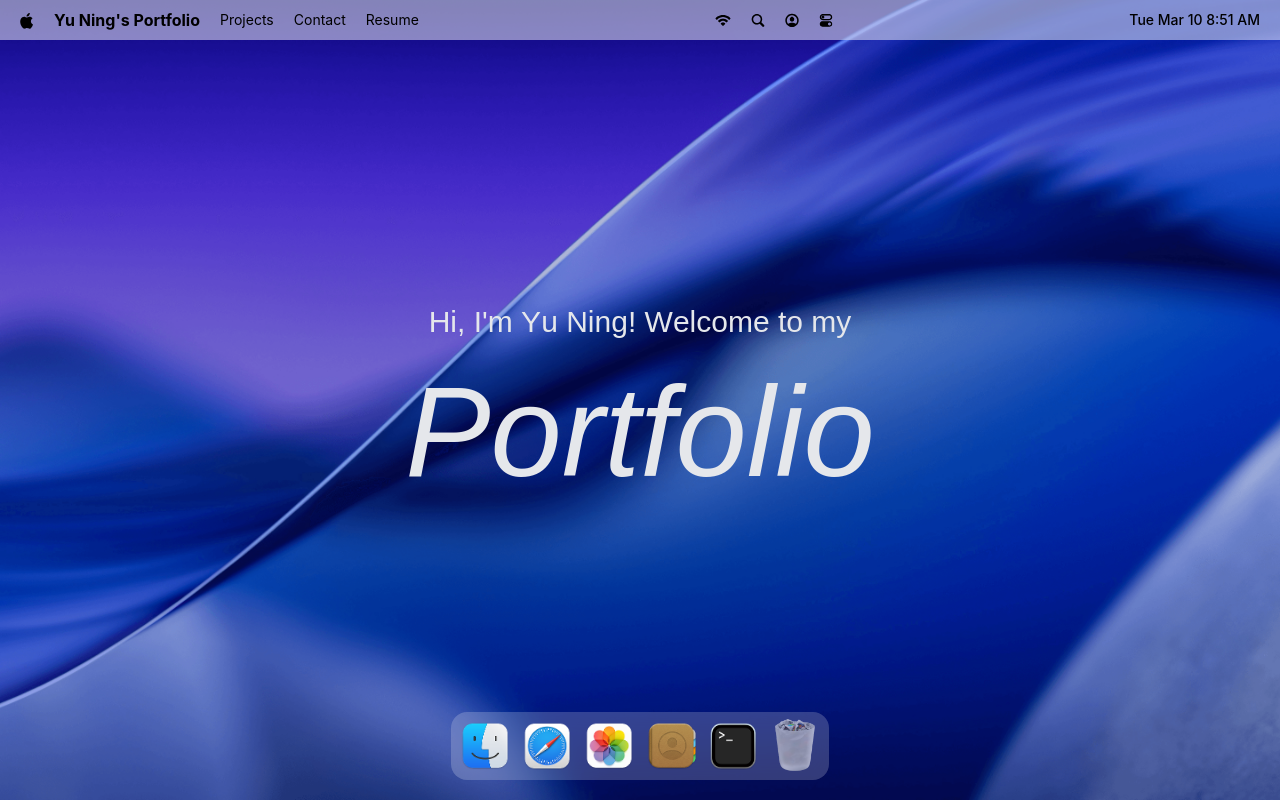
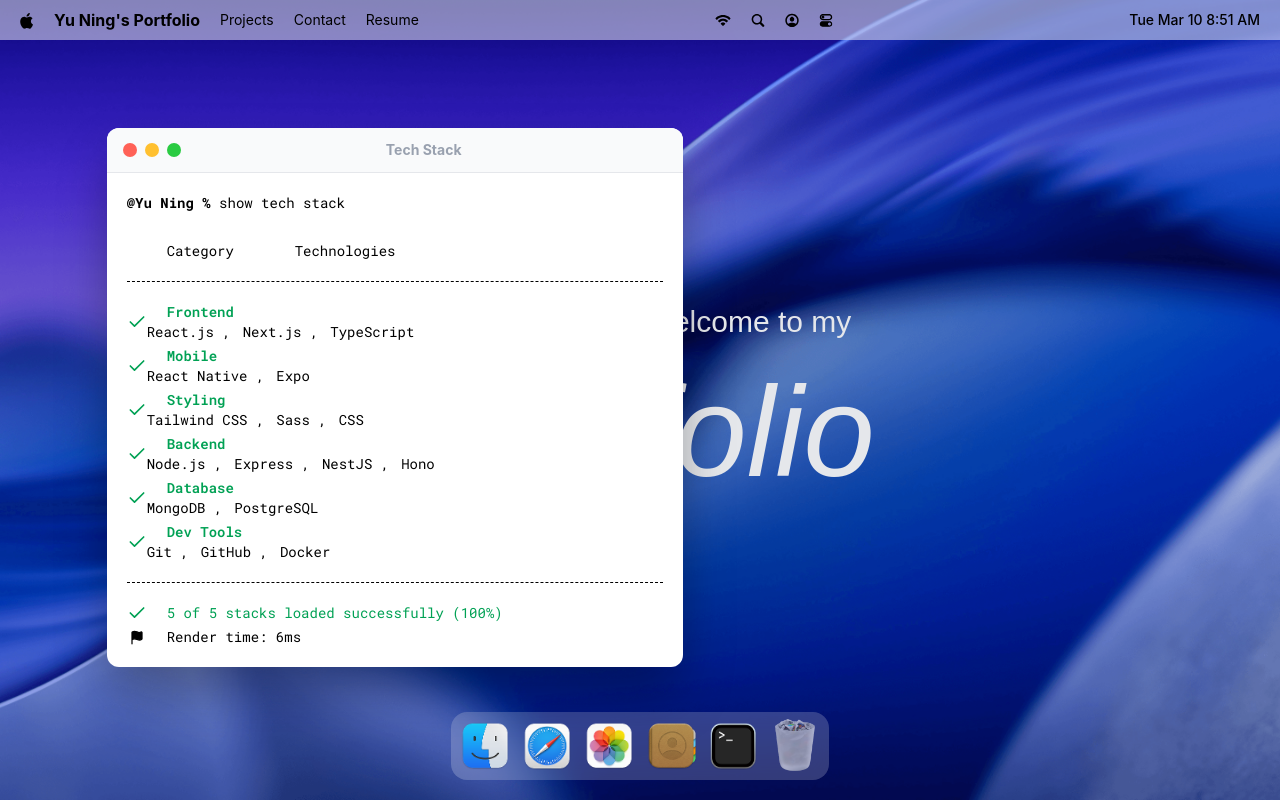
Before and after one commit to YapYuNing08/macOS_portfolio, a React (Vite) app: page / in a window 1280 px wide. Both pictures are taken after a click on the button 733 px from the left and 746 px from the top of the page. Built offline with nearby package versions, Linux system fonts and the light colour scheme; a web font is replaced by a local one.

Commit message:
done a hoc for managing window states and add the first window: terminal

```diff
--- a/src/App.jsx
+++ b/src/App.jsx
@@ -1,7 +1,13 @@
-import React from 'react'
+import gsap from 'gsap';
+import { Draggable } from 'gsap/Draggable';
+
 import Navbar from '#components/Navbar';
 import Welcome from '#components/Welcome';
 import Dock from '#components/Dock';
+import Terminal from '#windows/Terminal';
+
+
+gsap.registerPlugin(Draggable);
 
 const App = () => {
     return (
@@ -9,6 +15,7 @@
             <Navbar />
             <Welcome />
             <Dock />
+            <Terminal />
         </main>
     )
 };
--- a/src/components/Dock.jsx
+++ b/src/components/Dock.jsx
@@ -21,7 +21,7 @@
                 const {left: iconLeft, width} = icon.getBoundingClientRect();
                 const center = iconLeft - left + width / 2;
                 const distance = Math.abs(mouseX - center);
-                const intensity = Math.exp(-(distance ** 2) / 20000); // Or 2500 for a snappier wave!
+                const intensity = Math.exp(-(distance ** 2.5) / 20000); // Or 2500 for a snappier wave!
 
                 gsap.to(icon, {
                     scale: 1 + intensity * 0.25,
--- a/src/components/Welcome.jsx
+++ b/src/components/Welcome.jsx
@@ -38,7 +38,7 @@
         letters.forEach((letter) => {
             const { left: l, width: w } = letter.getBoundingClientRect();
             const distance = Math.abs(e.clientX - (l + w / 2));
-            const intensity = Math.exp(-(distance ** 2) / 20000);
+            const intensity = Math.exp(-(distance ** 2.5) / 20000);
             animateLetter(letter, min + (max - min) * intensity);
         });
     };
--- /dev/null
+++ b/src/components/WindowControls.jsx
@@ -0,0 +1,15 @@
+import useWindowStore from "#store/window.js";
+
+const WindowControls = ({ target }) => {
+    const { closeWindow } = useWindowStore();
+
+    return(
+        <div id = "window-controls">
+            <div className="close" onClick={() => closeWindow(target)} />
+            <div className="minimize" />
+            <div className="maximize" />
+        </div>
+    );
+};
+
+export default WindowControls;
--- /dev/null
+++ b/src/hoc/WindowWrapper.jsx
@@ -0,0 +1,68 @@
+import useWindowStore from "#store/window.js";
+import { use, useRef } from "react";
+import { useGSAP } from "@gsap/react";
+import gsap from "gsap";
+import { Draggable } from "gsap/Draggable";
+
+const WindowWrapper = (Component, windowKey) => {
+    const Wrapped = (props) => {
+        const { focusWindow, windows } = useWindowStore();
+        const { isOpen, zIndex } = windows[windowKey];
+        const ref = useRef(null);
+
+        useGSAP(() => {
+            const el = ref.current;
+            if (!el) return;
+
+            if (isOpen) {
+                // ANIMATE IN
+                el.style.display = "block";
+                gsap.fromTo(
+                    el,
+                    { scale: 0.8, opacity: 0, y: 40 },
+                    { scale: 1, opacity: 1, y: 0, duration: 0.4, ease: "power3.out" }
+                );
+            } else {
+                // ANIMATE OUT
+                gsap.to(el, {
+                    scale: 0.8,
+                    opacity: 0,
+                    duration: 0.2,
+                    ease: "power1.in",
+                    onComplete: () => {
+                        // Hide it completely only AFTER the animation finishes
+                        el.style.display = "none";
+                    }
+                });
+            }
+        }, [isOpen]);
+
+        useGSAP(() => {
+            const el = ref.current;
+            if (!el) return;
+
+            const [instance] = Draggable.create(el, {
+                onPress: () => focusWindow(windowKey) }
+            );
+
+            return () => instance.kill();
+        }, []);
+
+        return (
+            <section
+                id={windowKey}
+                ref={ref}
+                style={{ zIndex }}
+                className="absolute"
+            >
+                <Component {...props} />
+            </section>
+        );
+    };
+
+    Wrapped.displayName = `WindowWrapper(${Component.displayName || Component.name || 'Component'})`;
+
+    return Wrapped;
+}
+
+export default WindowWrapper;
--- /dev/null
+++ b/src/windows/Terminal.jsx
@@ -0,0 +1,59 @@
+import { Check, Flag } from "lucide-react";
+import { techStack } from "#constants";
+import WindowWrapper from "#hoc/WindowWrapper.jsx";
+import WindowControls from "#components/WindowControls.jsx";
+
+const Terminal = () => {
+    return (
+        <>
+            <div id="window-header">
+                <WindowControls target="terminal" />
+                <h2>Tech Stack</h2>
+            </div>
+
+            <div className="techstack">
+                    <p>
+                        <span className="font-bold">@Yu Ning % </span>
+                        show tech stack
+                    </p>
+
+
+                <div className="label">
+                    <p className="w-32">Category</p>
+                    <p>Technologies</p>
+                </div>
+
+                <ul className="content">
+                    {techStack.map(({ category, items }) => (
+                        <li key = {category} className="flex items-center">
+                            <Check className="check" size={20} />
+                            <div>
+                                <h3>{category}</h3>
+                                <ul>
+                                    {items.map((item, index) => (
+                                        <li key={index}>{item} { index < items.length - 1 ? ',' : '' }</li>
+                                    ))}
+                                </ul>
+                            </div>
+                        </li>
+                    ))}
+                </ul>
+
+                <div className="footnote">
+                    <p>
+                        <Check size={20} /> 5 of 5 stacks loaded successfully (100%)
+                    </p>
+
+                    <p className="text-black">
+                        <Flag size={15} fill="black" />
+                        Render time: 6ms
+                    </p>
+                </div>
+            </div>
+        </>
+    );
+}
+
+const TerminalWindow = WindowWrapper(Terminal, "terminal");
+
+export default TerminalWindow;
--- /dev/null
+++ b/src/windows/index.js
@@ -0,0 +1,3 @@
+import Terminal from "#windows/Terminal.jsx";
+
+export { Terminal };
```
